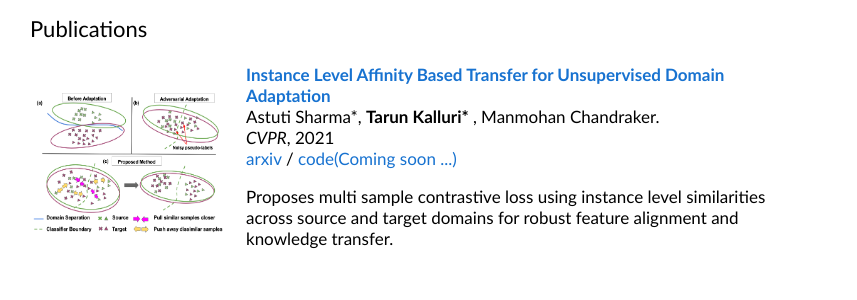
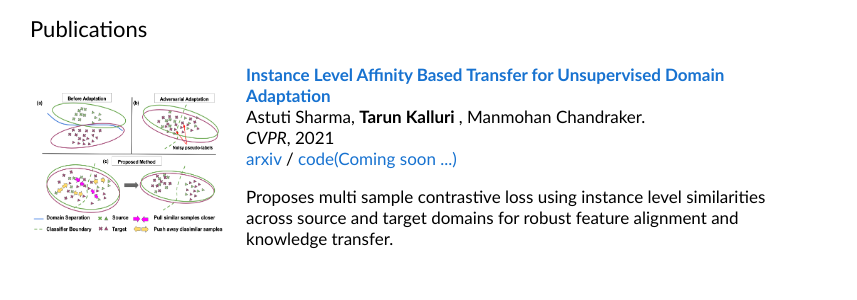
Before and after one commit to tarun005/tarun005.github.io, a Jekyll site: the page index.html, which Jekyll copies as it is, in a window 1280 px wide and 900 px high, scrolled down 594 px. Shown: the part 154-454 px from the top of the window, without its empty margins (210-1067 px from the left). Built offline with Jekyll 4.4.1, drawn with Linux system fonts in a browser that asks for light colours.

Commit message:
Updated CV

```diff
--- a/index.html
+++ b/index.html
@@ -95,8 +95,8 @@
           </a>
           <br>
 
-          Astuti Sharma*,
-          <strong> Tarun Kalluri* </strong>,
+          Astuti Sharma,
+          <strong> Tarun Kalluri </strong>,
           Manmohan Chandraker.
 
           <br>
```
Also changed, not shown: 1 other file.
